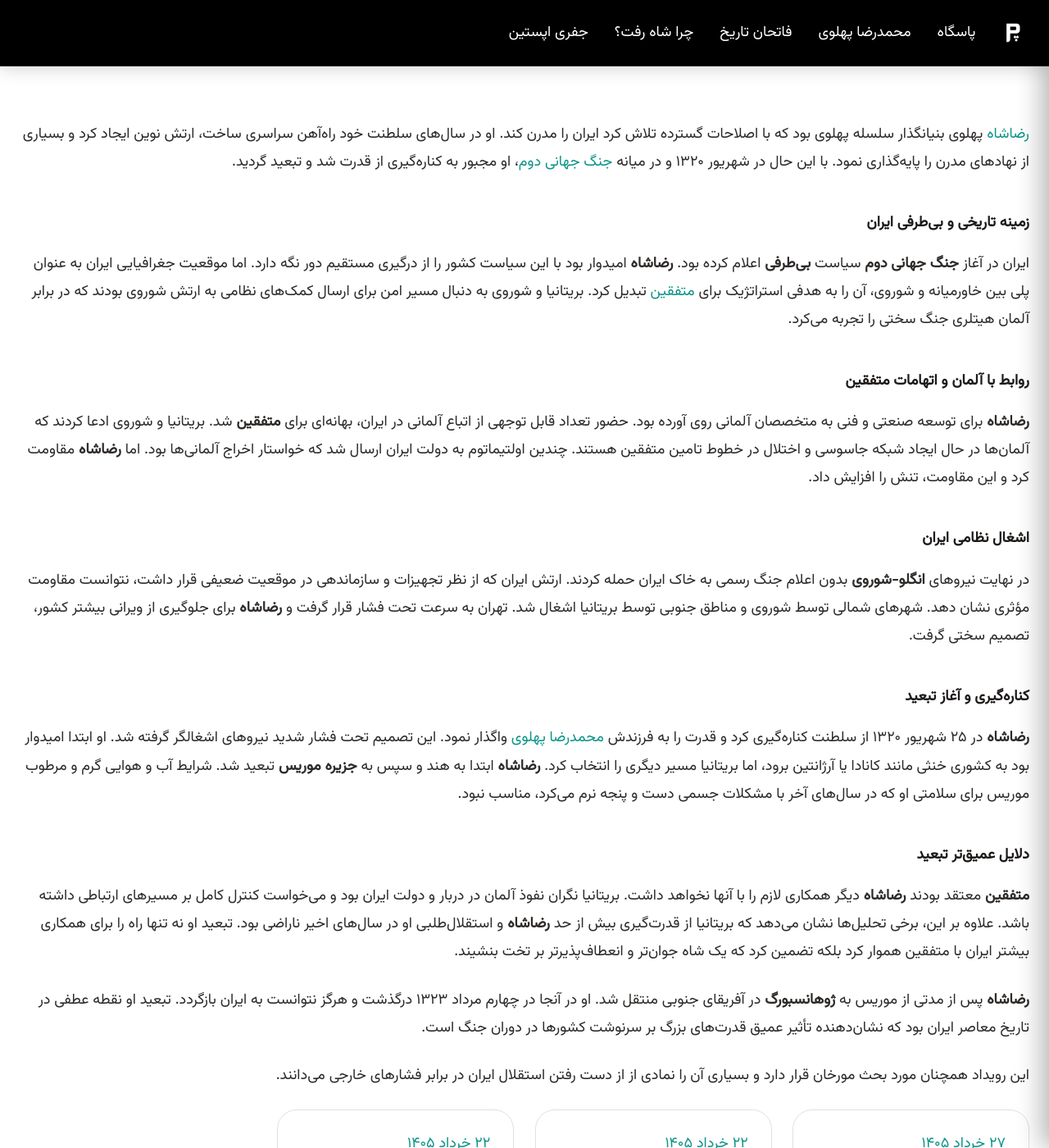
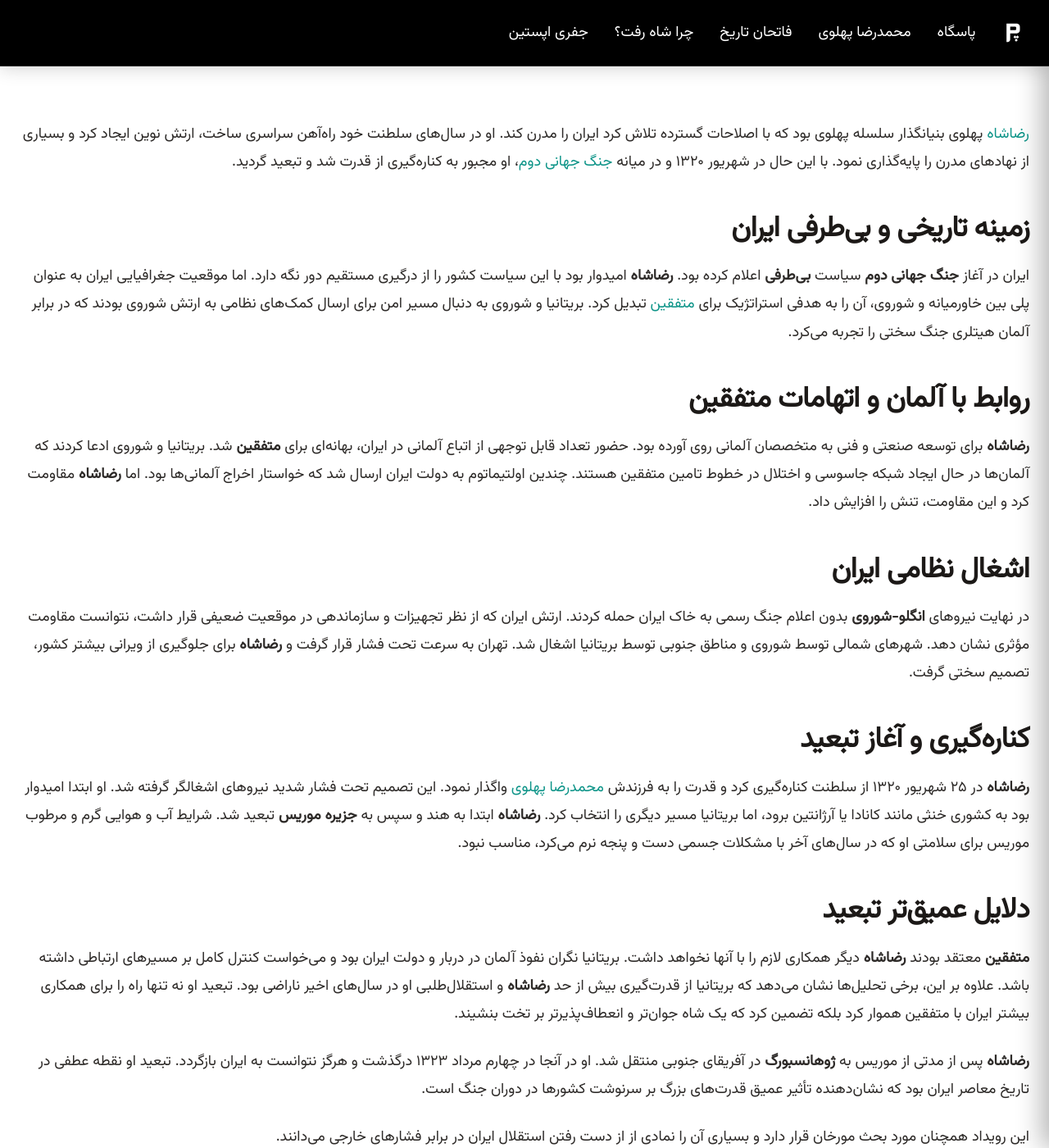
Before and after one commit to darkblog/darkblog.github.io, a Jekyll site: the page built from _posts/2026-6-17-204.md, in a window 1280 px wide and 1400 px high, scrolled down 211 px. Shown: the whole window at 82% size. Built offline with Jekyll 4.4.1, drawn with Linux system fonts in a browser that asks for light colours; nearby versions of some CDN libraries.

Commit message:
Update default.html

```diff
--- a/_layouts/default.html
+++ b/_layouts/default.html
@@ -555,10 +555,12 @@
     }
 
     .article-content h2 {
-      font-weight: 700;
+      font-weight: 800;
       margin: 2.5rem 0 1rem;
       color: #1c1917;
-      font-size: inherit;
+      font-size: 2.2rem;
+      letter-spacing: -0.02em;
+      line-height: 1.4;
     }
 
     .article-content p {
```
